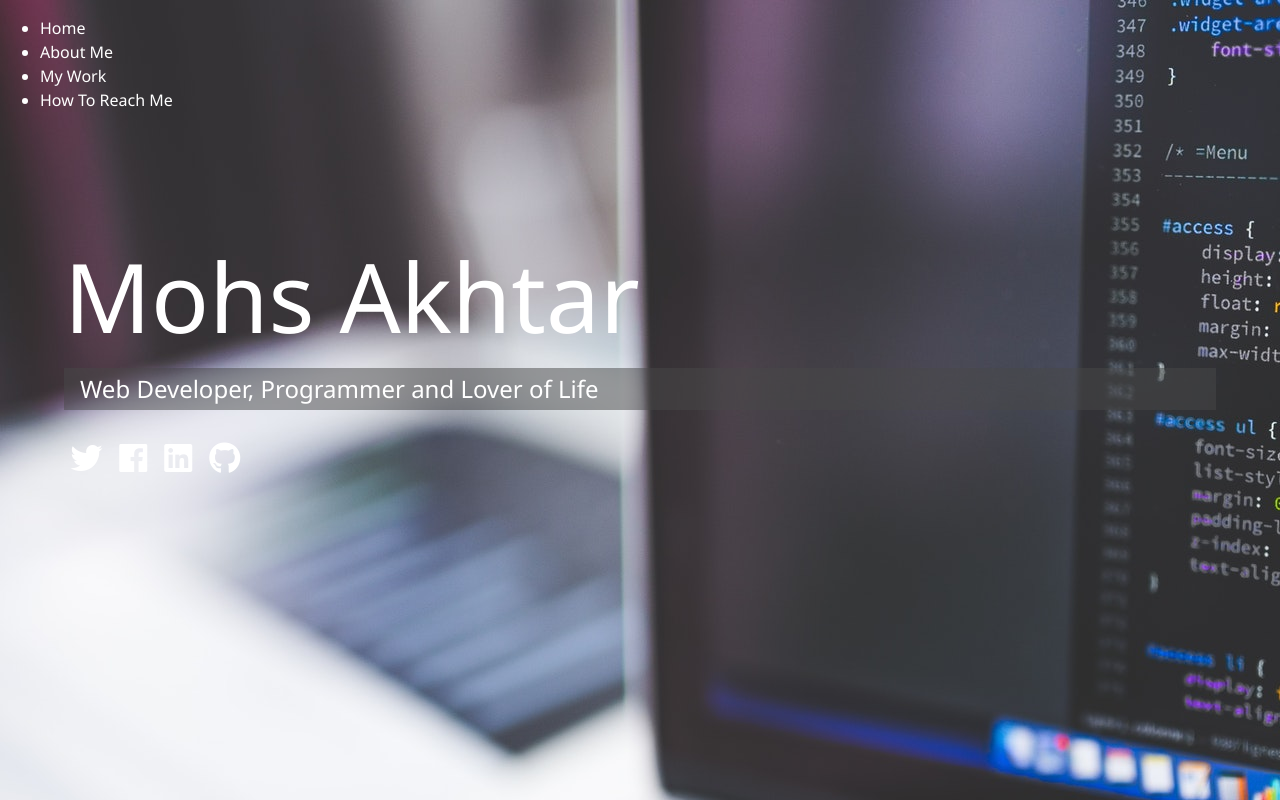
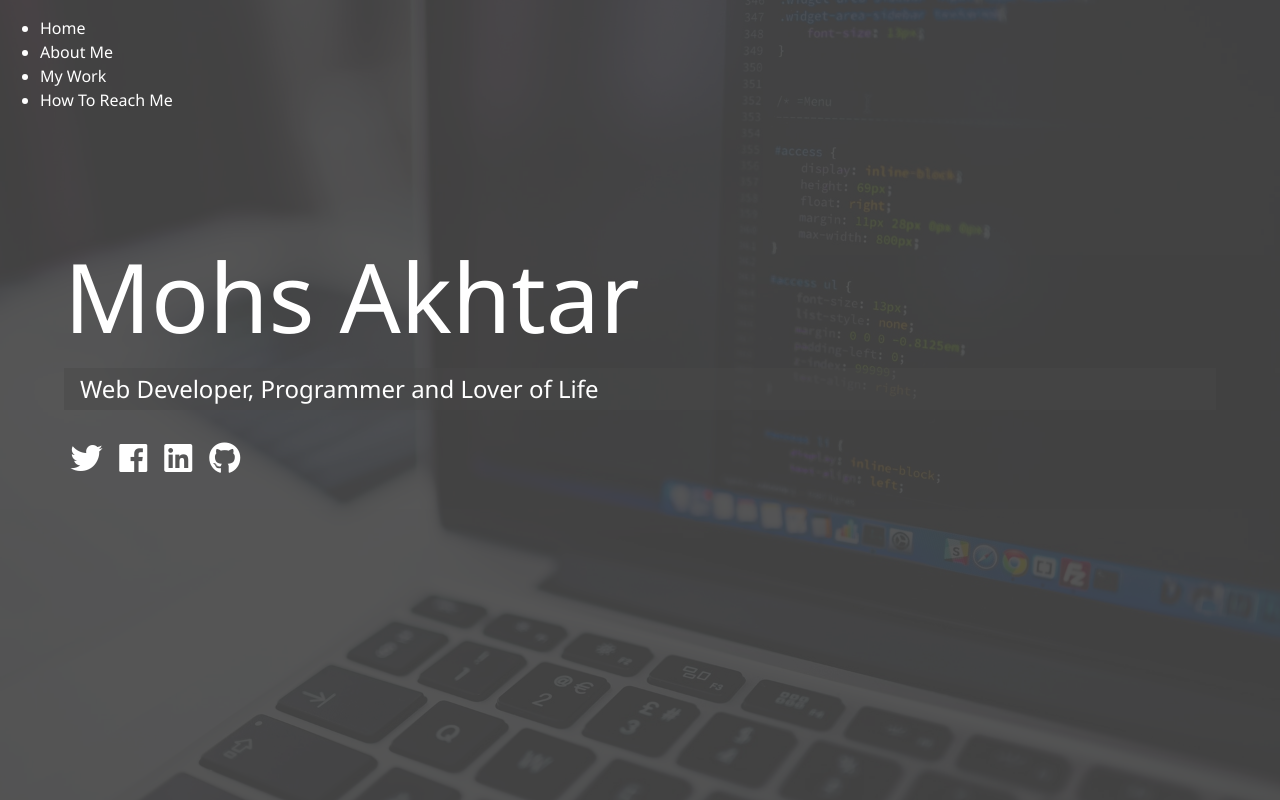
Before and after one commit to MohsAkhtar/css-modern-portfolio-website, a website: page dist/index.html in a window 1280 px wide. Drawn offline with Linux system fonts and the light colour scheme.

Commit message:
Added overlay using sudo element :after

```diff
--- a/scss/main.scss
+++ b/scss/main.scss
@@ -12,6 +12,19 @@ $background-opacity: 0.9;
   @if $show-home-image {
     &#bg-img {
       background: $home-image;
+      background-attachment: fixed;
+      background-size: cover;
+
+      &:after {
+        content: "";
+        position: absolute;
+        top: 0;
+        right: 0;
+        height: 100%;
+        width: 100%;
+        z-index: -1;
+        background: rgba($primary-color, $background-opacity);
+      }
     }
   }
 }
```
Also changed, not shown: dist/css/main.css.
